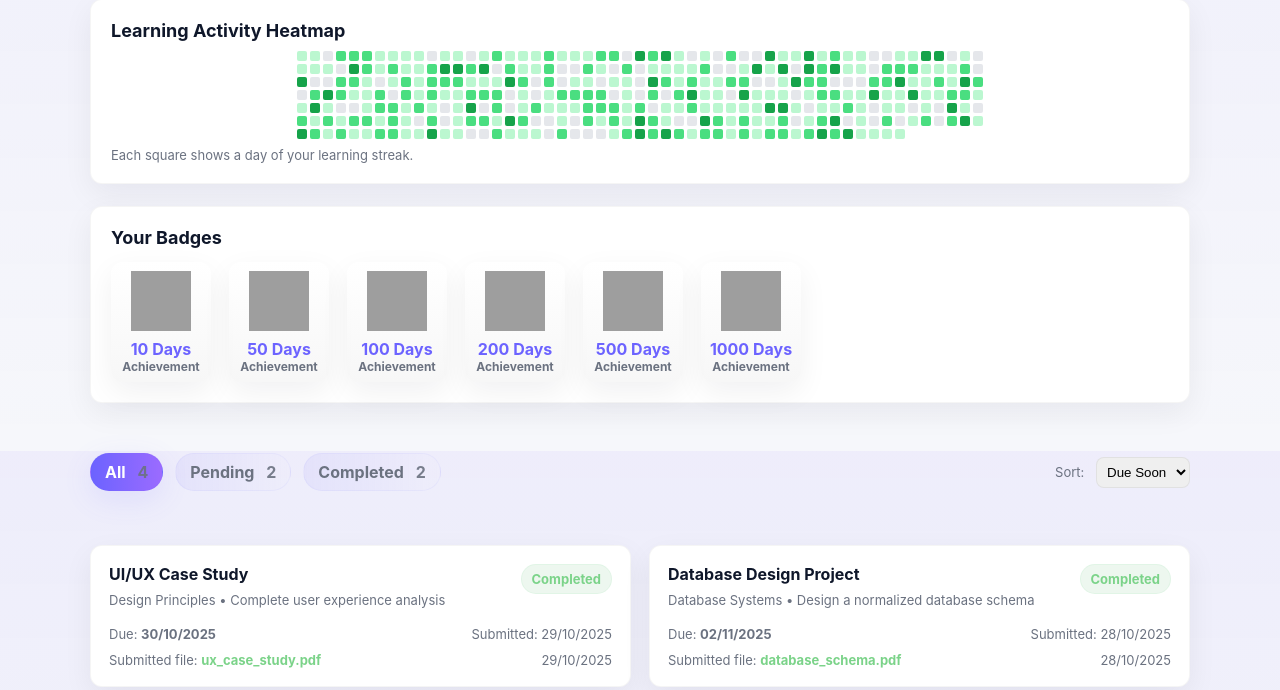
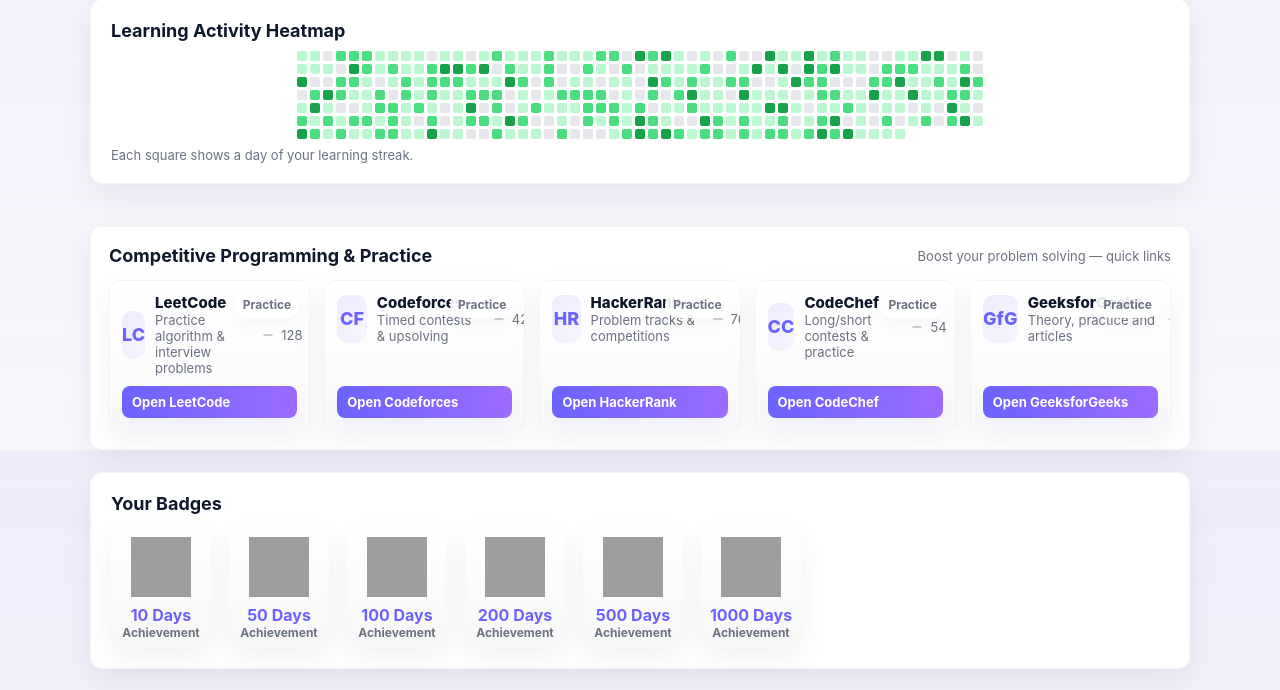
Before and after one commit to Pratyush117799/eduquestt, a Django app: page /dashboard/ in a window 1280 px wide. Shown: the part 349-1039 px from the top of the page. Run offline with Django 5.2, Linux system fonts and the light colour scheme; a user stored in the database is signed in; grey boxes are pictures that could not be loaded.

Commit message:
Aman ne finally kiya hai

```diff
--- a/edu_app/templates/dashboard.html
+++ b/edu_app/templates/dashboard.html
@@ -77,6 +77,90 @@
 .heat-cell[data-level="2"]{background:#4ade80;}
 .heat-cell[data-level="3"]{background:#16a34a;}
 .heat-cell[data-level="4"]{background:#166534;}
+
+/* ==== CP Platforms (cards) ==== */
+.cp-grid{
+  display:grid;
+  grid-template-columns:repeat(auto-fit,minmax(180px,1fr));
+  gap:14px;
+  margin-top:8px;
+}
+
+.cp-card{
+  display:flex;
+  flex-direction:column;
+  gap:10px;
+  padding:12px;
+  border-radius:12px;
+  background:linear-gradient(180deg,var(--card), rgba(0,0,0,0.02));
+  box-shadow:var(--shadow);
+  transition:transform .25s ease, box-shadow .25s ease;
+  border:1px solid rgba(0,0,0,0.03);
+  min-height:110px;
+  overflow:hidden;
+  position:relative;
+}
+
+/* icon area */
+.cp-card .icon {
+  width:48px;height:48px;border-radius:10px;display:flex;align-items:center;justify-content:center;font-weight:800;
+  background:linear-gradient(135deg, rgba(108,99,255,0.12), rgba(155,107,255,0.06));
+  color:var(--accent-1);
+  font-size:18px;
+}
+
+/* header row */
+.cp-card .top{
+  display:flex;align-items:center;justify-content:space-between;gap:10px;
+}
+
+/* platform name */
+.cp-name{font-weight:800;font-size:15px}
+
+/* small stats (e.g., solved count) */
+.cp-stats{display:flex;gap:8px;align-items:center;color:var(--muted);font-size:13px}
+
+/* action button */
+.cp-card .open-btn{
+  margin-top:auto;
+  display:inline-block;
+  padding:8px 10px;
+  border-radius:8px;
+  text-decoration:none;
+  font-weight:700;
+  font-size:13px;
+  background:linear-gradient(90deg,var(--accent-1),var(--accent-2));
+  color:#fff;
+  box-shadow:0 10px 22px rgba(108,99,255,0.08);
+  transition:transform .18s ease, box-shadow .18s ease, opacity .18s;
+}
+
+/* hover states */
+.cp-card:hover{
+  transform:translateY(-6px) scale(1.01);
+  box-shadow:0 14px 40px rgba(16,24,40,0.12);
+}
+.cp-card:hover .open-btn{transform:translateY(-2px);}
+
+/* small badge (e.g., "Practice") */
+.cp-badge{
+  position:absolute;right:10px;top:10px;background:rgba(255,255,255,0.9);padding:6px 8px;border-radius:999px;font-weight:700;font-size:12px;color:var(--muted);
+  box-shadow:0 6px 18px rgba(12,12,30,0.04);
+}
+
+/* subtle fade-in animation for cards */
+.cp-card.fade-in { animation: cpFade .45s cubic-bezier(.2,.9,.3,1) both; }
+@keyframes cpFade {
+  from { transform: translateY(8px); opacity:0; }
+  to   { transform: translateY(0); opacity:1; }
+}
+
+/* responsive tweaks */
+@media (max-width:560px){
+  .cp-card{min-height:120px}
+  .cp-card .icon{width:44px;height:44px}
+}
+
 
 /* ==== BADGES ==== */
 .badges-grid{
@@ -211,6 +295,19 @@
       Each square shows a day of your learning streak.
     </p>
   </div>
+
+  <!-- ===== CP PLATFORMS SECTION ===== -->
+<div class="cp-section card" style="padding:18px; margin-top:20px;">
+  <div style="display:flex;justify-content:space-between;align-items:center;gap:12px;margin-bottom:14px">
+    <h2 style="margin:0;font-size:18px">Competitive Programming & Practice</h2>
+    <div style="color:var(--muted);font-size:13px">Boost your problem solving — quick links</div>
+  </div>
+
+  <div class="cp-grid" id="cpGrid" aria-live="polite">
+    <!-- JS will populate -->
+  </div>
+</div>
+
 
   <!-- BADGES -->
   <div class="card badges-card" style="padding:20px">
@@ -475,6 +572,85 @@
   });
 }
 
+/* ====== CP PLATFORMS LINKS (populate section) ====== */
+const cpPlatforms = [
+  {
+    id: "leetcode",
+    name: "LeetCode",
+    url: "https://leetcode.com",
+    iconText: "LC",
+    hint: "Practice algorithm & interview problems",
+    solved: 128
+  },
+  {
+    id: "codeforces",
+    name: "Codeforces",
+    url: "https://codeforces.com",
+    iconText: "CF",
+    hint: "Timed contests & upsolving",
+    solved: 42
+  },
+  {
+    id: "hackerrank",
+    name: "HackerRank",
+    url: "https://www.hackerrank.com",
+    iconText: "HR",
+    hint: "Problem tracks & competitions",
+    solved: 76
+  },
+  {
+    id: "codechef",
+    name: "CodeChef",
+    url: "https://www.codechef.com",
+    iconText: "CC",
+    hint: "Long/short contests & practice",
+    solved: 54
+  },
+  {
+    id: "gfg",
+    name: "GeeksforGeeks",
+    url: "https://www.geeksforgeeks.org",
+    iconText: "GfG",
+    hint: "Theory, practice and articles",
+    solved: 210
+  }
+];
+
+function renderCPGrid() {
+  const grid = document.getElementById('cpGrid');
+  if(!grid) return;
+  grid.innerHTML = '';
+  cpPlatforms.forEach((p, i) => {
+    const div = document.createElement('div');
+    div.className = 'cp-card fade-in';
+    div.style.animationDelay = (i * 0.06) + 's';
+
+    div.innerHTML = `
+      <div class="cp-badge">Practice</div>
+      <div class="top">
+        <div style="display:flex;gap:10px;align-items:center">
+          <div class="icon" aria-hidden="true">${p.iconText}</div>
+          <div>
+            <div class="cp-name">${p.name}</div>
+            <div style="color:var(--muted);font-size:13px">${p.hint}</div>
+          </div>
+        </div>
+        <div class="cp-stats">
+          <div style="display:flex;align-items:center;gap:6px"><svg width="14" height="14" viewBox="0 0 24 24" fill="none"><path d="M5 12h14" stroke="#94a3b8" stroke-width="2" stroke-linecap="round" stroke-linejoin="round"/></svg>${p.solved}</div>
+        </div>
+      </div>
+
+      <a class="open-btn" href="${p.url}" target="_blank" rel="noopener noreferrer">Open ${p.name}</a>
+    `;
+
+    grid.appendChild(div);
+  });
+}
+
+// call to populate
+renderCPGrid();
+
+
 // initialize
 renderHeatmap();
 renderBadges();
```
Also changed, not shown: edu_app/templates/home.html (+7 -1 lines), badges/100_days_badge.png (added), badges/14_days_badge.png (added), badges/1k_days_badge.png (added), badges/200_days_badge.png (added), badges/500_days_badge.png (added), badges/50_days_badge.png (added), badges/7_day_badge.png (added), badges/starter_badge.png (added), db.sqlite3, 1 other file.
